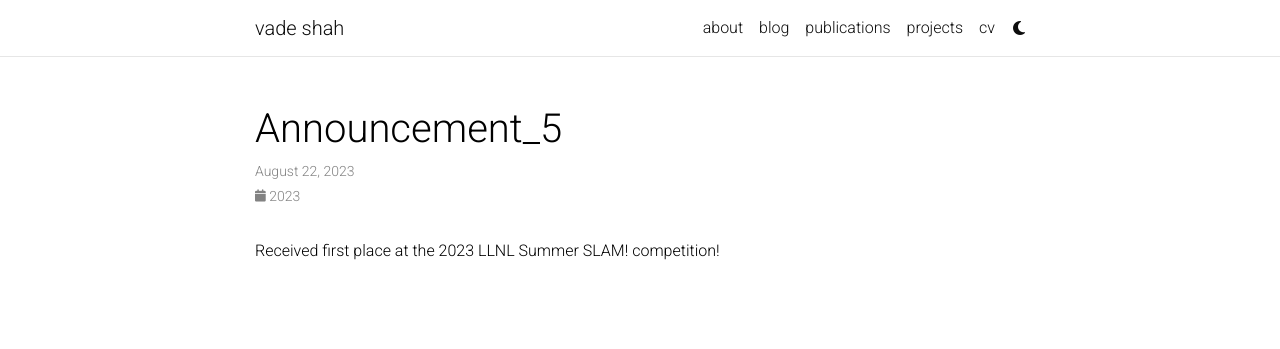
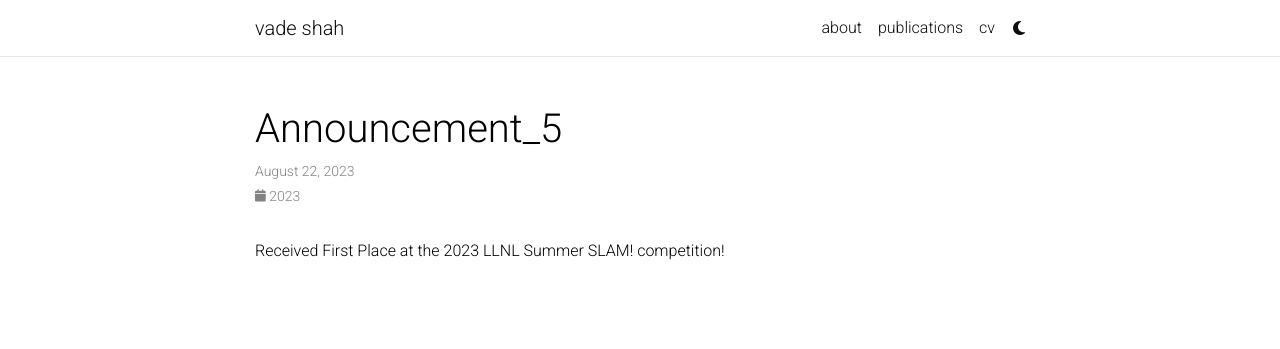
Before and after one commit to vadeshah/vadeshah.github.io, a Jekyll site: the page built from _news/announcement_5.md, in a window 1280 px wide. Shown: the top 349 px of the page. Built offline with Jekyll 4.4.1, drawn with Linux system fonts in a browser that asks for light colours; full-size pictures stand in for the smaller copies a plugin makes; comment, search, counter and statistics services are not loaded; a style sheet for code colours, icons or effects is not loaded.

Commit message:
disabled blog, cv, projects

```diff
--- a/_bibliography/papers.bib
+++ b/_bibliography/papers.bib
@@ -15,13 +15,13 @@
 }
 
 @article{shah2023battlefield,
+  abbr={arXiv},
   title={Battlefield transfers in coalitional Blotto games},
   author={Shah, Vade and Marden, Jason R.},
   journal={arXiv},
   year={2023},
-  selected={true},
-  abbr={arXiv},
   url={https://arxiv.org/abs/2304.02068},
   html={https://doi.org/10.48550/arXiv.2304.02068},
-  dimensions={true}
+  dimensions={true},
+  selected={true}
 }
--- a/_config.yml
+++ b/_config.yml
@@ -119,8 +119,8 @@ bing_site_verification:  # out your bing-site-verification ID (Bing Webmaster)
 # Blog
 # -----------------------------------------------------------------------------
 
-blog_name: al-folio # blog_name will be displayed in your blog page
-blog_nav_title: blog # your blog must have a title for it to be displayed in the nav bar
+blog_name: # blog_name will be displayed in your blog page
+blog_nav_title: # your blog must have a title for it to be displayed in the nav bar
 blog_description: a simple whitespace theme for academics
 permalink: /blog/:year/:title/
 
--- a/_news/announcement_5.md
+++ b/_news/announcement_5.md
@@ -5,4 +5,4 @@ inline: true
 related_posts: false
 ---
 
-Received first place at the 2023 LLNL Summer SLAM! competition!
+Received First Place at the 2023 LLNL Summer SLAM! competition!
```
Also changed, not shown: _pages/projects.md (+1 -1 lines).
